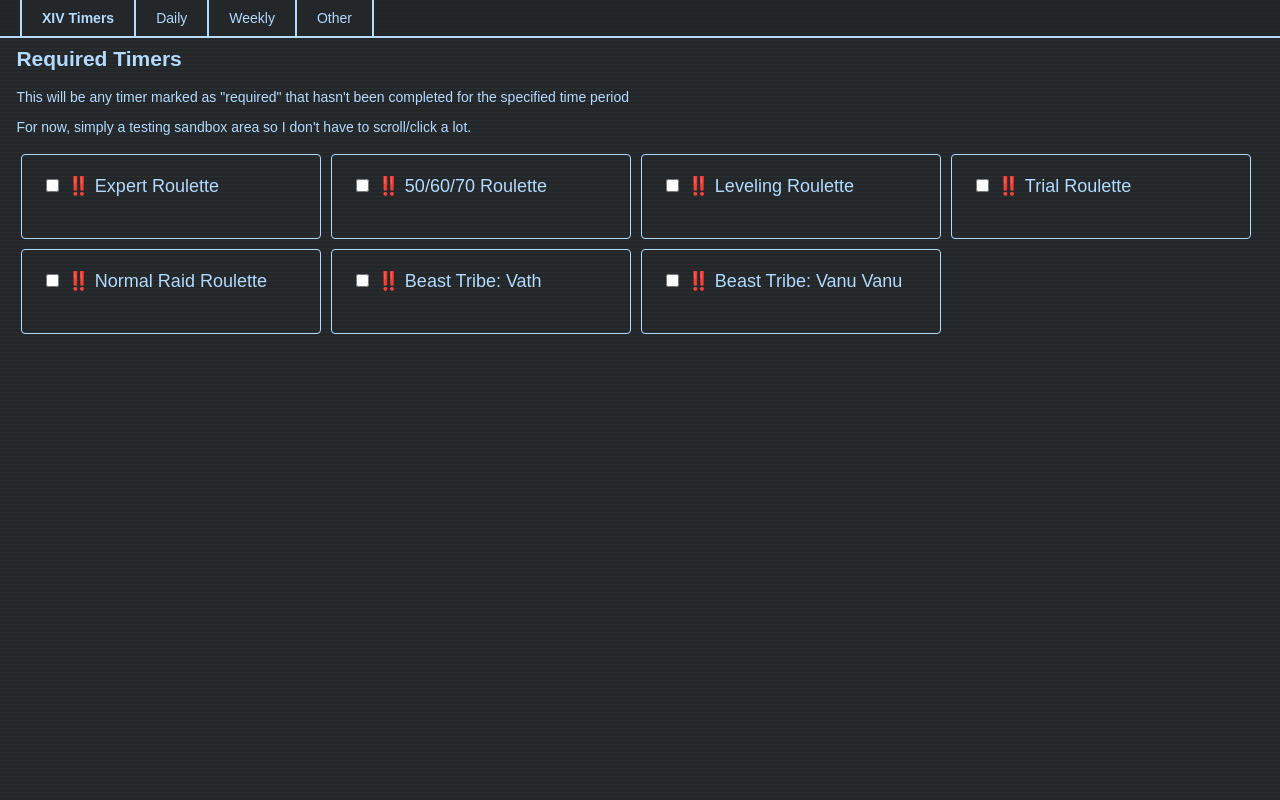
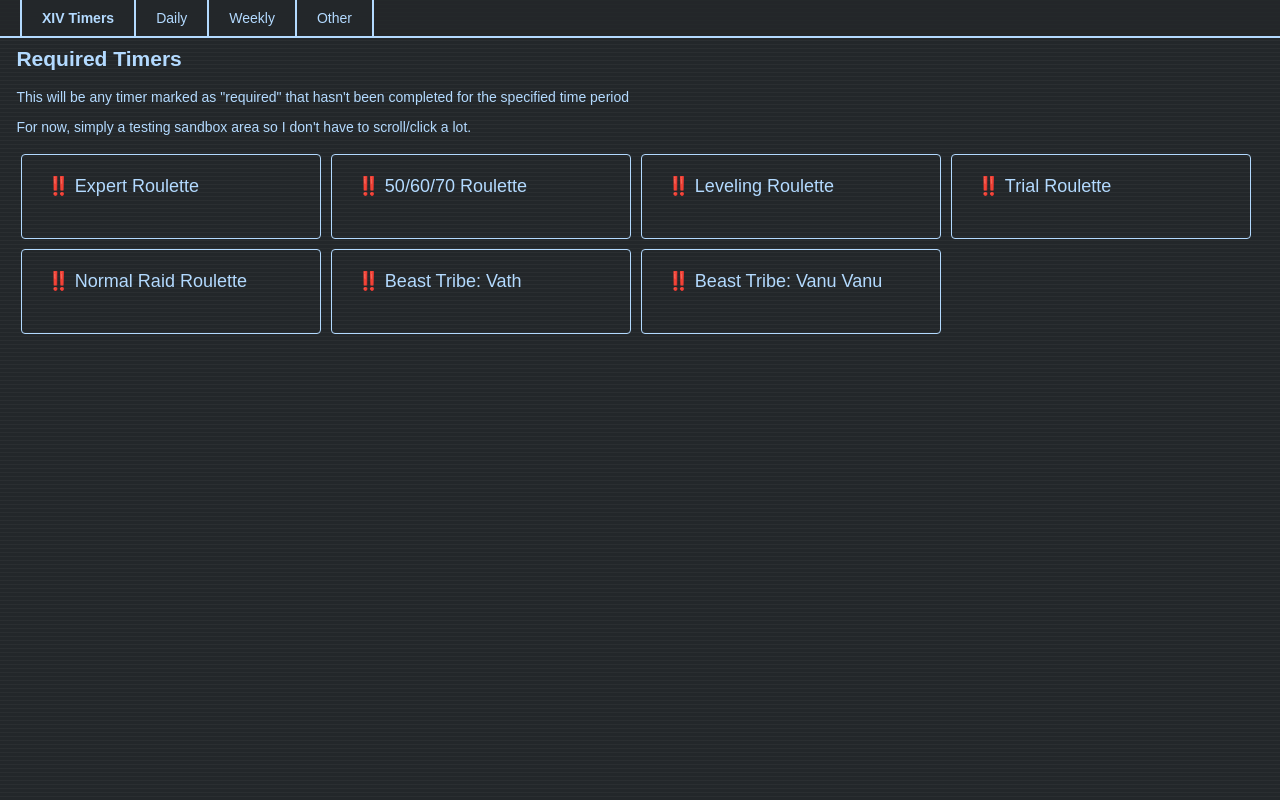
Before and after one commit to ceg9498/todo-timers, a React (Create React App) app: page / in a window 1280 px wide. Shown: the top 800 px of the page. Built offline with nearby package versions, Linux system fonts and the light colour scheme.

Commit message:
Styled timer tiles to not look like checkboxes.

```diff
--- a/src/App.scss
+++ b/src/App.scss
@@ -69,8 +69,8 @@ body {
    display: flex;
    flex-wrap: wrap;
  }
-
  .timerTile {
+   display: inline-block;
    width: 300px;
    padding: 20px;
    margin: 5px;
@@ -81,6 +81,23 @@ body {
     padding-left: 5px;
    }
  }
+
+input[type="checkbox"] {
+  position: absolute;
+  opacity:0;
+}
+input[type="checkbox"]:checked + label {
+  color: grey;
+  border-color: grey;
+  .reqSym {
+    color: grey;
+  }
+}
+input[type="checkbox"]:focus + .timerTile {
+  background: var(--ltblue);
+  color: black;
+}
+
  .reqSym {
    color: red;
  }
--- a/src/component/Timer.tsx
+++ b/src/component/Timer.tsx
@@ -98,19 +98,20 @@ export default class Timer extends Component<ITimer,any> {
     render(){
 
      return(
-      <div className="timerTile">
-        <label>
-            <input
-                type="checkbox"
-                name="isDone"
-                checked={this.props.isDone}
-                onChange={e => (this.props.handleChange(e, this.props.index))} />
+      <div>
+        <input
+            type="checkbox"
+            name="isDone"
+            id={this.props.name}
+            checked={this.props.isDone}
+            onChange={e => (this.props.handleChange(e, this.props.index))} />
+        <label htmlFor={this.props.name} className="timerTile">
             {this.props.required &&
             	<span className="reqSym">&#x203C;&#xFE0F;</span>
             }
-            <span>{this.props.name}</span>
-        </label><br/>
+            <span>{this.props.name}</span><br/>
         {this.displayDate()}
+        </label>
       </div>
      );
     }
```
